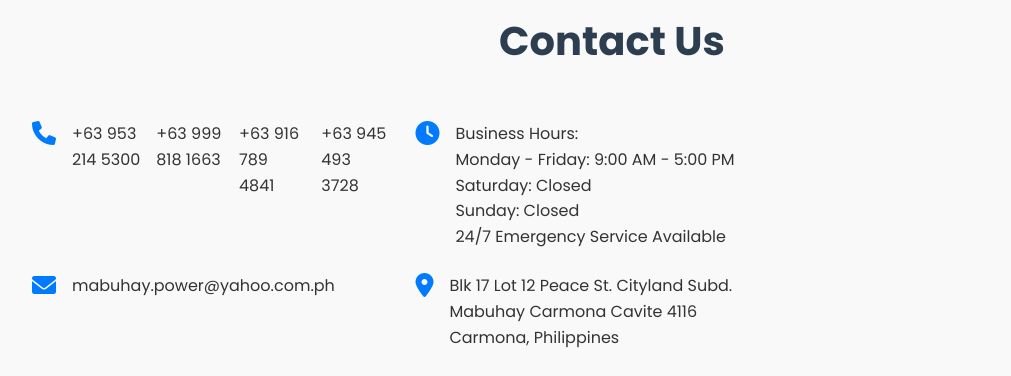
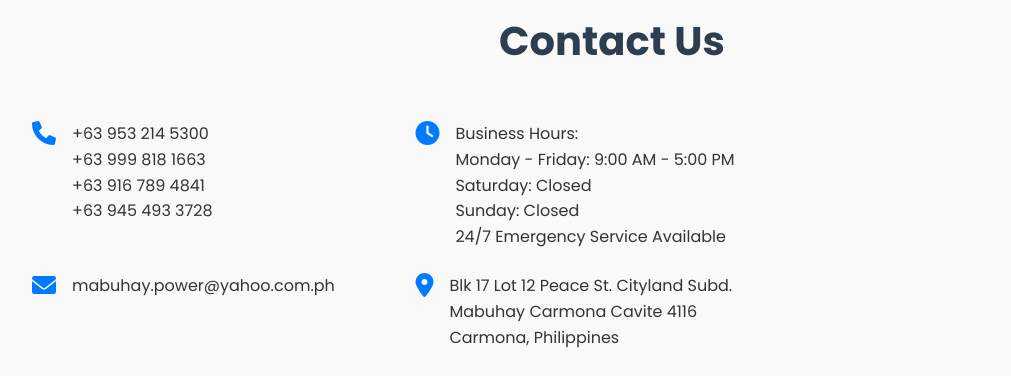
Before and after one commit to tobiassidgallen/mabuhay-power, a website: page index.html in a window 1280 px wide. Shown: the part 5420-5796 px from the top of the page, without its empty margins (28-1039 px from the left). Drawn offline with nearby package versions, Linux system fonts and the light colour scheme.

Commit message:
Update index.html

```diff
--- a/index.html
+++ b/index.html
@@ -290,10 +290,10 @@
                 <div class="contact-info">
                     <div class="info-item">
                         <i class="fas fa-phone"></i>
-                        <p>+63 953 214 5300</p>
-                        <p>+63 999 818 1663</p>
-                        <p>+63 916 789 4841</p>
-                        <p>+63 945 493 3728</p>
+                        <p>+63 953 214 5300<br>
+                            +63 999 818 1663<br>
+                            +63 916 789 4841<br>
+                            +63 945 493 3728</p>
                     </div>
                     <div class="info-item">
                         <i class="fas fa-clock"></i>
```
